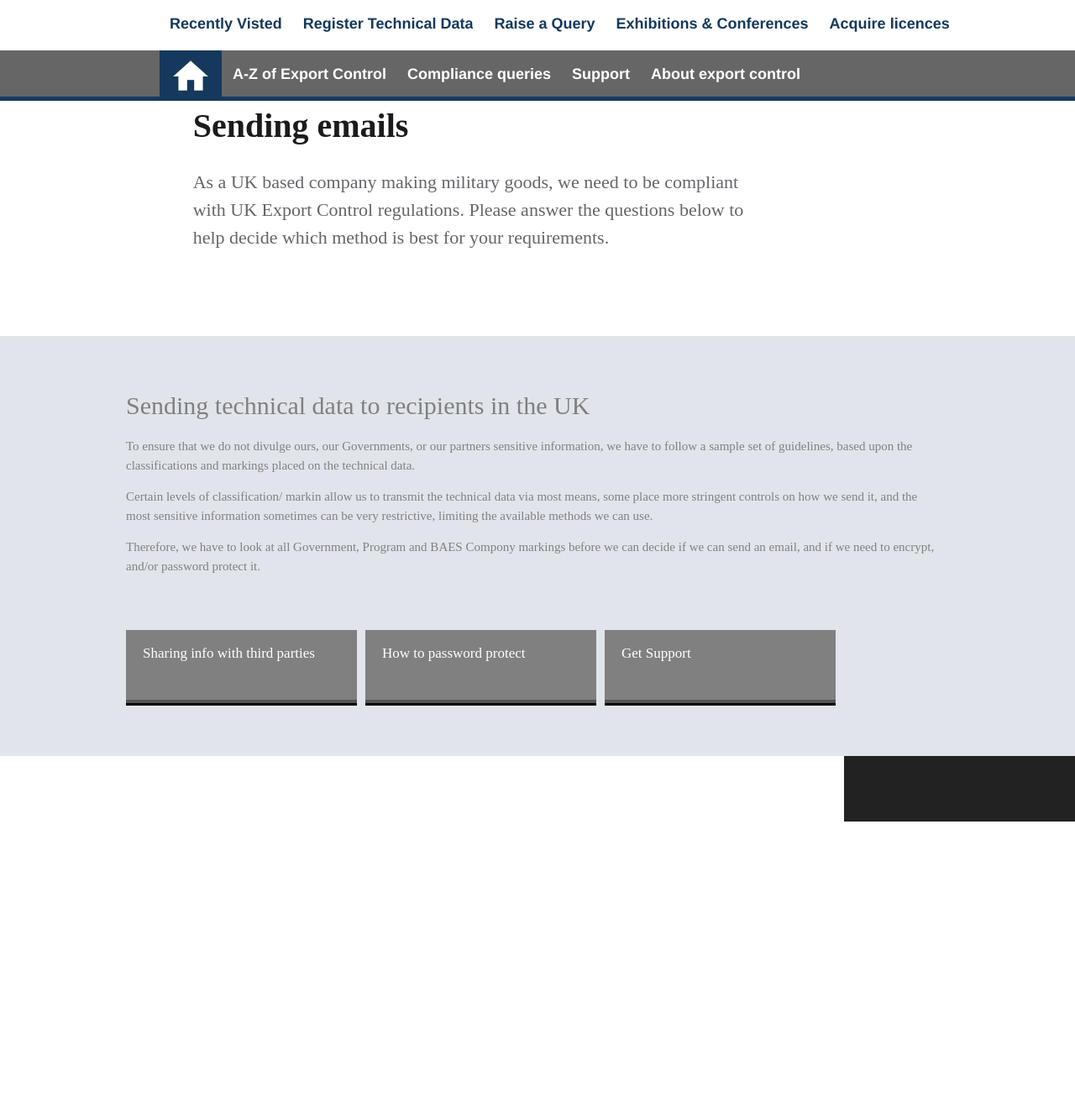
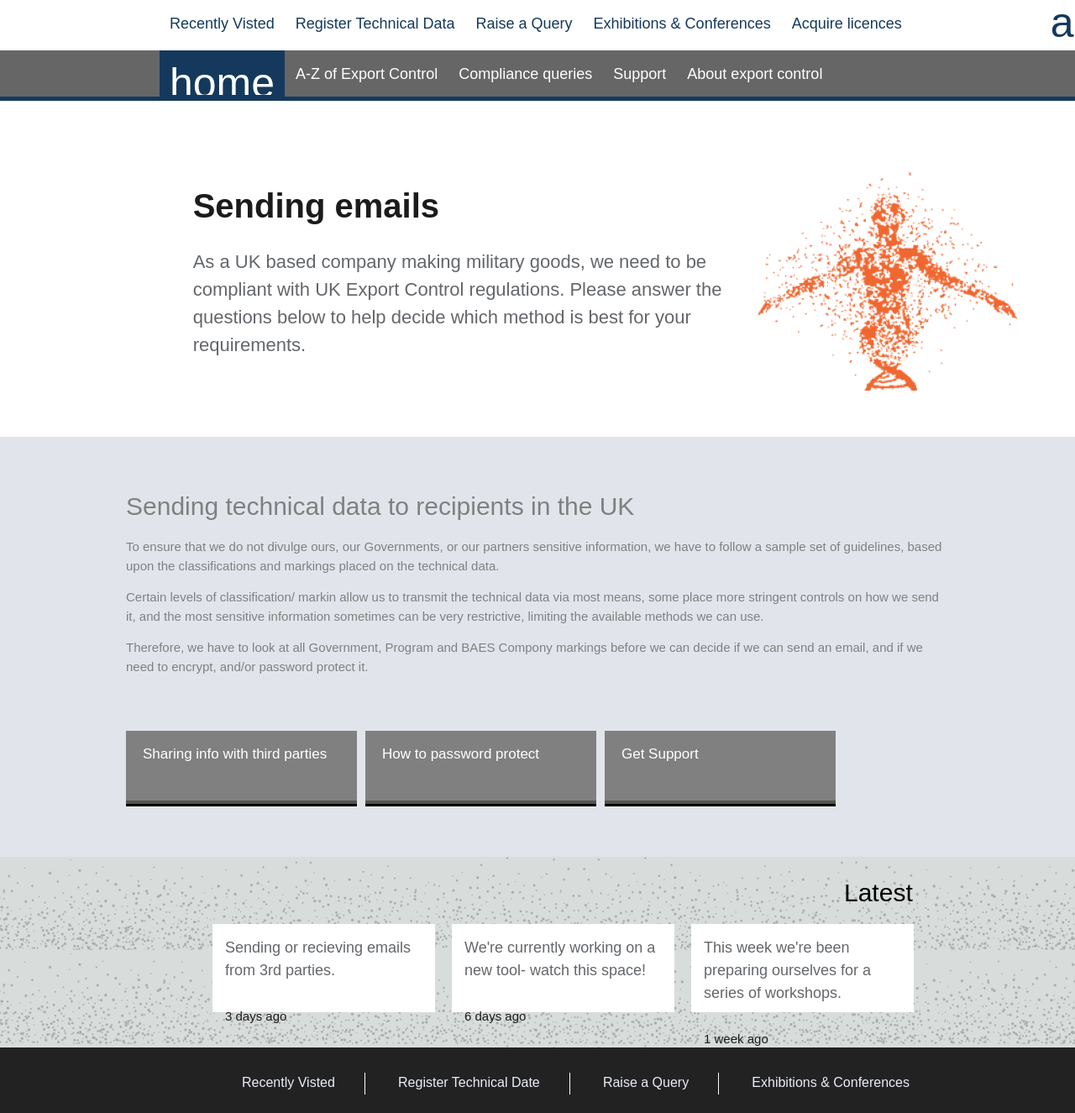
Before and after one commit to Rich-A/PortalPoC, a Jekyll site: the page built from email.markdown, in a window 1280 px wide. Shown: the whole page at 84% size. Built offline with Jekyll 4.4.1, drawn with Linux system fonts in a browser that asks for light colours; before the commit the page ends 1060 px from its top, so only the background shows below that.

Commit message:
more style changes

```diff
--- a/_includes/email1.html
+++ b/_includes/email1.html
@@ -24,6 +24,10 @@
 
         </div>
 
+        <div class ="himage">
+            <img src= "../assets/herobanner_dna.png">
+        </div>
+
 
         </div>
 
--- a/_includes/footer.html
+++ b/_includes/footer.html
@@ -13,6 +13,23 @@
        <footer id="footer" class="stretch" id="footer">
 
 
+        <div id = "news_container">
+
+            <h2>Latest</h2>
+            <ol class= "news">
+                <li class "nitem"><a href ="Content2">Sending or recieving emails from 3rd parties.</a>
+                    <p class = "date">3 days ago</p></li>
+                    <li class "nitem"><a href ="Content2">We're currently working on a new tool- watch this space!</a>
+                        <p class = "date">6 days ago</p></li>
+                        <li class "nitem"><a href ="Content3">This week we're been preparing ourselves for a series of workshops.</a>
+                            <p class = "date">1 week ago</p></li>
+            </ol>
+
+
+
+        </div>
+        <div id="link_container">
+
 			<ul class= "links">
 					<li class="fbutton ftext"><a href ="Recently_Visted">Recently Visted</a></li>
 					<li class="fbutton ftext"><a href ="Register_Technical_Date">Register Technical Date</a></li>
@@ -20,7 +37,7 @@
 					<li class="fbutton ftext last"><a href= "Exhibitions">Exhibitions & Conferences</a></li>
 
 				</ul>
-
+            </div>
 
        </footer>
 
--- a/css/email.css
+++ b/css/email.css
@@ -1,3 +1,9 @@
+*{
+	font-family: Arial!important;
+	font-weight: 100;
+}
+
+
 #header{
 
     white-space: nowrap;
@@ -12,7 +18,8 @@
 
 
 #email1{
-	background:white;
+	display: inline-flex;
+	background-color:white;
 	height: 400px;
 	width: 100%;
 	padding-left: 15.6%;
@@ -25,7 +32,10 @@
 	}
 
 
-
+.himage{
+	width: 308px;
+	height: 260px;
+}
 .tbox h1{
 	font-weight:bold;
 	font-family: FranklinGothic-Medium;
--- a/css/footer.css
+++ b/css/footer.css
@@ -1,10 +1,50 @@
 body { padding: 0; margin: 0; width: 100%; height: 100% }
 
-#footer{
+#link_container{
 	display: flex;
 	background: #222222;
 	height: 78px;
 	padding-left: 213px;
+}
+
+.news{
+	display:flex;
+}
+.date{
+    color: #1B1B1B;
+    position: relative;
+    bottom: -15px;
+}
+
+#news_container{
+	padding-top: 10px;
+	background-size:100%;
+	background: #D8DCDB;
+	background-image: url("../assets/bg_latestnews.png") ;
+	height: 227px;
+	padding-left: 213px;
+}
+
+#news_container h2{
+	margin-left: 55	px;
+}
+
+.news li{
+	padding-left: 15px;
+	padding-right: 20px;
+	position: relative;
+	margin-right: 20px;
+	background-color: white;
+	width: 265px;
+	height: 105px;
+	padding-top: 15px;
+	padding-bottom: 0px;
+}
+
+.news a{
+	text-decoration: none;
+	color:#63666A;
+	font-size: 18px;
 }
 
 .stretch{
```
Also changed, not shown: assets/bg_latestnews.png (added), assets/bg_latestnews2.png (added), assets/herobanner_dna.png (added), assets/orange.png (added).
